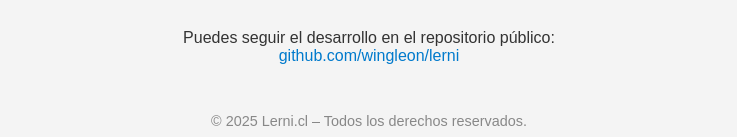
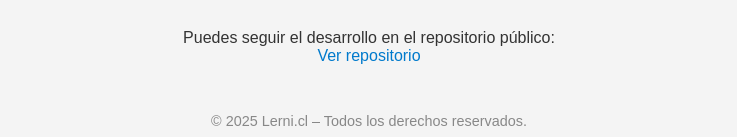
Before and after one commit to WingDarkSen/lerni, a plain HTML site: page index.html in a window 1280 px wide. Shown: the part 392-529 px from the top of the page, without its empty margins (271-1008 px from the left). Drawn offline with Linux system fonts and the light colour scheme.

Commit message:
Add files via upload
Corrección línea nombre GitHub (WingDarkSen)
"Fix link to correct GitHub username (WingDarkSen)"

```diff
--- a/index.html
+++ b/index.html
@@ -50,7 +50,8 @@
   </div>
   <div>
     Puedes seguir el desarrollo en el repositorio público:<br/>
-    <a href="https://github.com/wingleon/lerni" target="_blank" rel="noopener">github.com/wingleon/lerni</a>
+    <a href="https://github.com/WingDarkSen/lerni" target="_blank">Ver repositorio</a>
+    <!-- <a href="https://github.com/wingleon/lerni" target="_blank" rel="noopener">github.com/wingleon/lerni</a> -->
   </div>
   <div class="footer">© 2025 Lerni.cl – Todos los derechos reservados.</div>
 </body>
```
